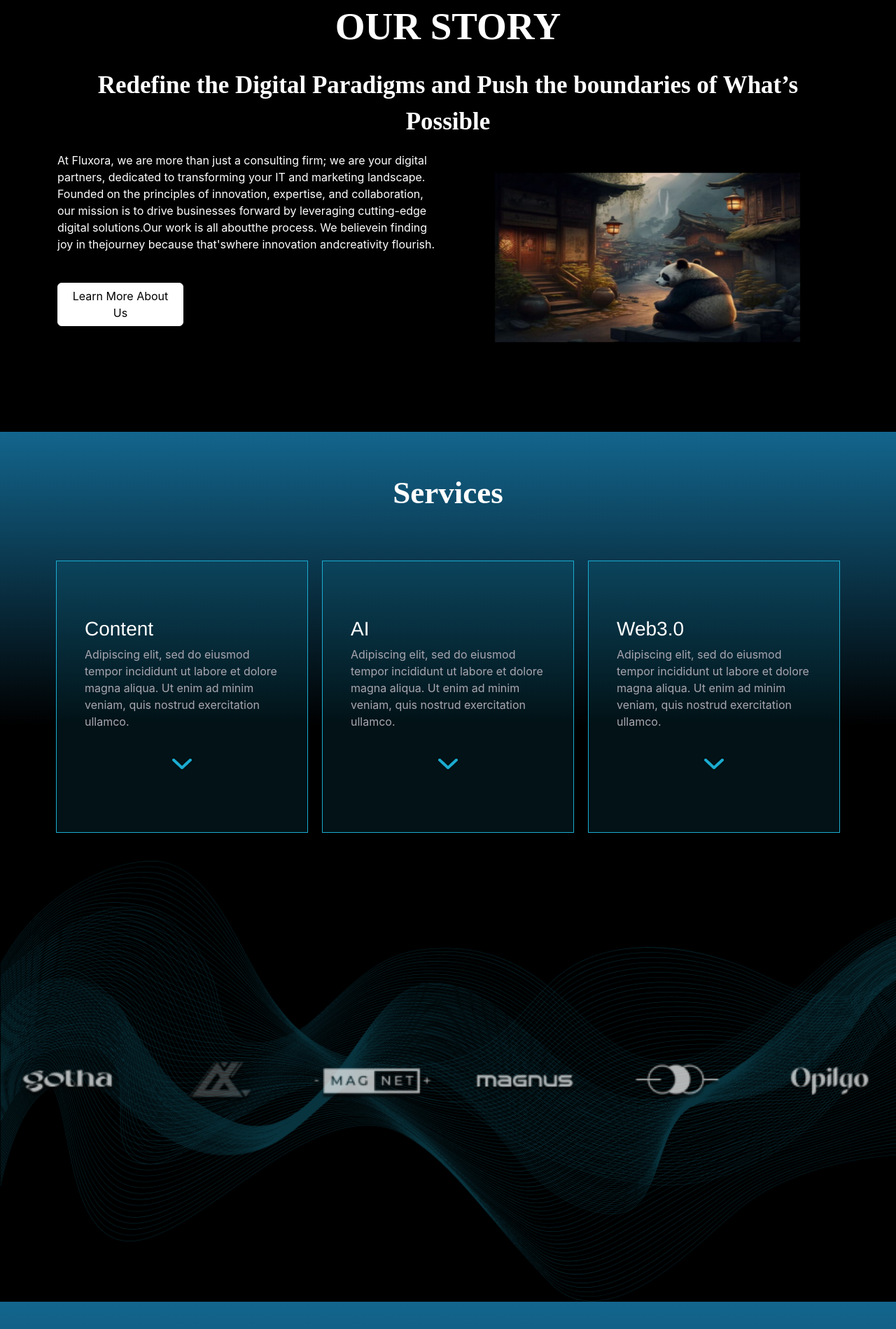
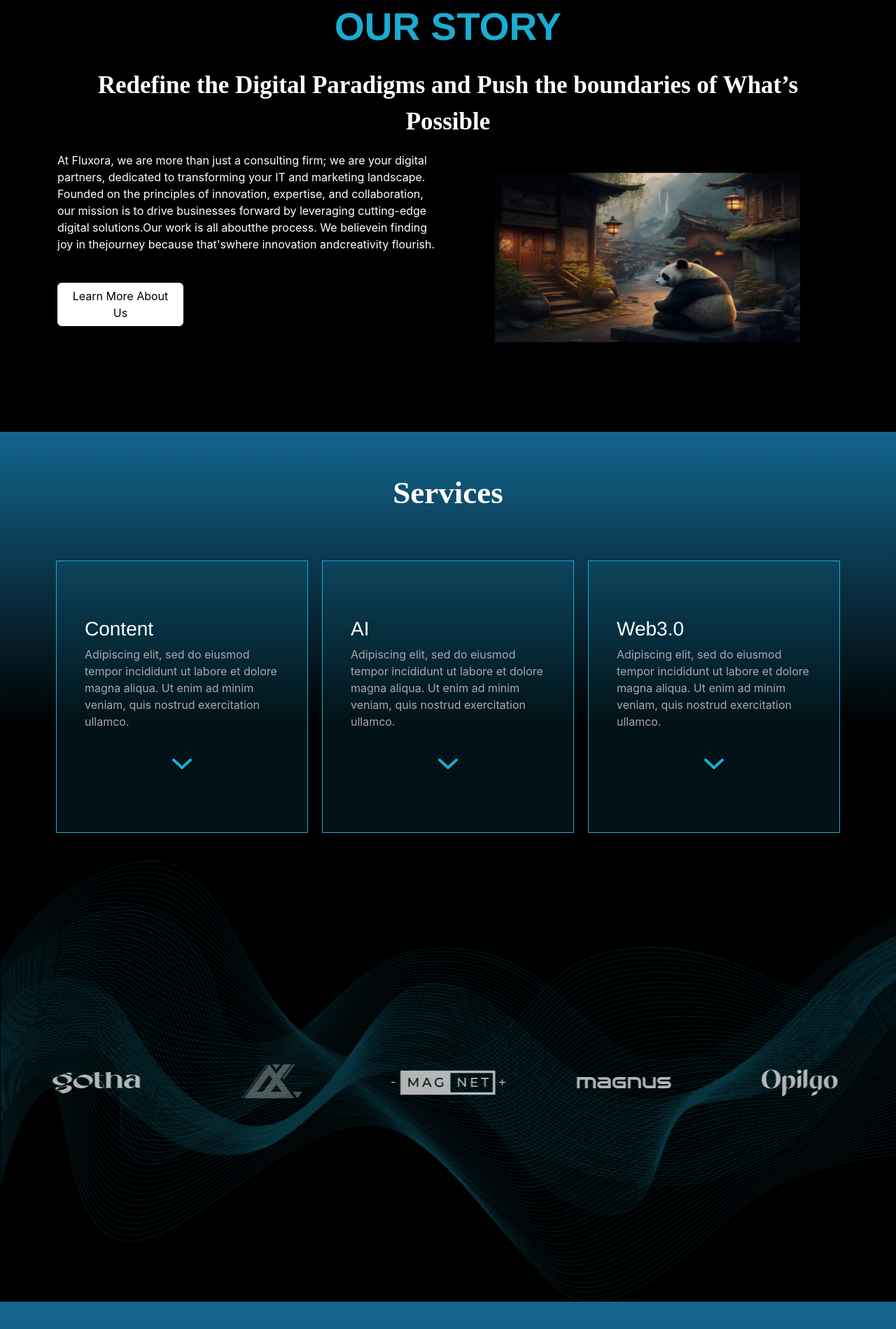
Before and after one commit to Mubashir-Ahmad/fluxora, a React (Create React App) app: page / in a window 1280 px wide. Shown: the part 880-2779 px from the top of the page at 70% size. Built offline with nearby package versions, Linux system fonts and the light colour scheme; some icons are missing.

Commit message:
fifth commit

```diff
--- a/src/components/Aboutus/aboutus.css
+++ b/src/components/Aboutus/aboutus.css
@@ -14,7 +14,7 @@
 }
 .about_container{
   background-image: url('../../asset/image/Frame 41.png');
-  height: 92vh;
+  height: 75vh;
   background-repeat: no-repeat;
   background-size: cover;
   width: 100%;
--- a/src/components/Homee/Home.jsx
+++ b/src/components/Homee/Home.jsx
@@ -264,8 +264,19 @@ function Home() {
           </div>
         </div>
       </div>
+      <div className="container-fluid">
+        <div className="row">
       <div className="upersection2_img">
-        <img src={image14} className="uppersection2_content" />
+        {/* <img src={image14} className="uppersection2_content" /> */}
+          <div className="col-md home_img">
+          <img src={image4} alt="*"/>
+          </div>
+          <div className="col-md home_img"><img src={image5} alt="*"/></div>
+          <div className="col-md home_img"><img src={image6} alt="*"/></div>
+          <div className="col-md home_img"><img src={image7} alt="*"/></div>
+          <div className="col-md home_img"><img src={image8} alt="*"/></div>
+        </div>
+      </div>
       </div>
       <div className="yyy">
       <div className="blog_container">
--- a/src/components/Homee/home.css
+++ b/src/components/Homee/home.css
@@ -130,10 +130,11 @@ body {
   width: 30%;
 }
 .upersection1_content_SideA_P{
-  color: white;
+  /* color: white; */
+  color: #1BACD1;
   text-align: center;
-  /* font-family:'Franklin Gothic Medium', 'Arial Narrow', Arial, sans-serif; */
-  font-family: 'Revive 80 Wide';
+  font-family:'Franklin Gothic Medium', 'Arial Narrow', Arial, sans-serif;
+  /* font-family: 'Revive 80 Wide'; */
   font-size: 55px;
   font-weight: 600;
   z-index: 999;
@@ -172,8 +173,8 @@ body {
   background-image: url('../../asset/image/Frame 41.png');
   background-repeat: no-repeat;
   background-size: cover;
-  /* border: 1px solid red; */
-
+  display: flex;
+  align-items: center;
 }
 .uppersection2_content{
   display: flex;
@@ -184,6 +185,12 @@ body {
   top: 50%;
   left: 50%;
   transform: translate(-50%, -50%);
+}
+.home_img{
+  transition: all 0.5s ease-in-out;
+}
+.home_img:hover{
+  transform: scale(1.5);
 }
 .op{
   text-decoration: none;
--- a/src/components/footer/Footer.jsx
+++ b/src/components/footer/Footer.jsx
@@ -1,8 +1,8 @@
 import React from "react";
 import "./footer.css";
-import { NavLink } from "react-router-dom";
+import { NavLink,useNavigate } from "react-router-dom";
 import image1 from "../../asset/image/Vector.png";
-import image01 from "../../asset/image/Facebook.png";
+import image01 from "../../asset/image/instagram.png";
 import image02 from "../../asset/image/twitter.png";
 import image04 from "../../asset/image/Google.png";
 import image03 from "../../asset/image/linkedin.png";
@@ -11,7 +11,9 @@ import classNames from "classnames";
 import i18next from "i18next";
 import cookies from "js-cookie";
 import "flag-icon-css/css/flag-icons.min.css";
+import { Button } from "react-bootstrap";
 function Footer() {
+  const navigate = useNavigate()
   const { t } = useTranslation();
   const languages = [
     {
@@ -89,10 +91,29 @@ function Footer() {
               <li>213 Lane , London</li>
             </ul>
           </div>
-          <div className="sevice-content d-flex justify-content-center align-items-center">
+          {/* d-flex */}
+          <div className="sevice-content  justify-content-center align-items-center">
             {/* <div className="section-tittle"> */}
             {/* <img sr */}
-            <div className="language-select">
+            <Button variant="light" style={{margin:'20px 0px'}} onClick={()=>navigate('/contactus')}>
+              <h5>Contact us</h5>
+              </Button>
+            <div className="icons">
+              <img src={image01} style={{
+                    background: 'white',
+                    width: '10%',
+                    color: 'white',
+                    borderRadius:'10px'
+              }}/>
+              <img src={image02} style={{
+                    background: 'white',
+                    width: '10%',
+                    color: 'white',
+                    borderRadius:'10px'
+              }}/>
+              <img src={image03} />
+            </div>
+            <div className="language-select" style={{margin:'10px 0px'}}>
               <div className="d-flex justify-content-end align-items-center language-select-root">
                 <div className="dropdown">
                   <button
@@ -139,12 +160,7 @@ function Footer() {
                 </div>
               </div>
             </div>
-            <div className="icons">
-              <img src={image01} />
-              <img src={image02} />
-              <img src={image03} />
-              <img src={image04} />
-            </div>
+
             {/* <p className="icon_text">English version</p> */}
           </div>
         </div>
```
Also changed, not shown: src/asset/image/instagram.png (added), src/asset/image/twitter.png.
